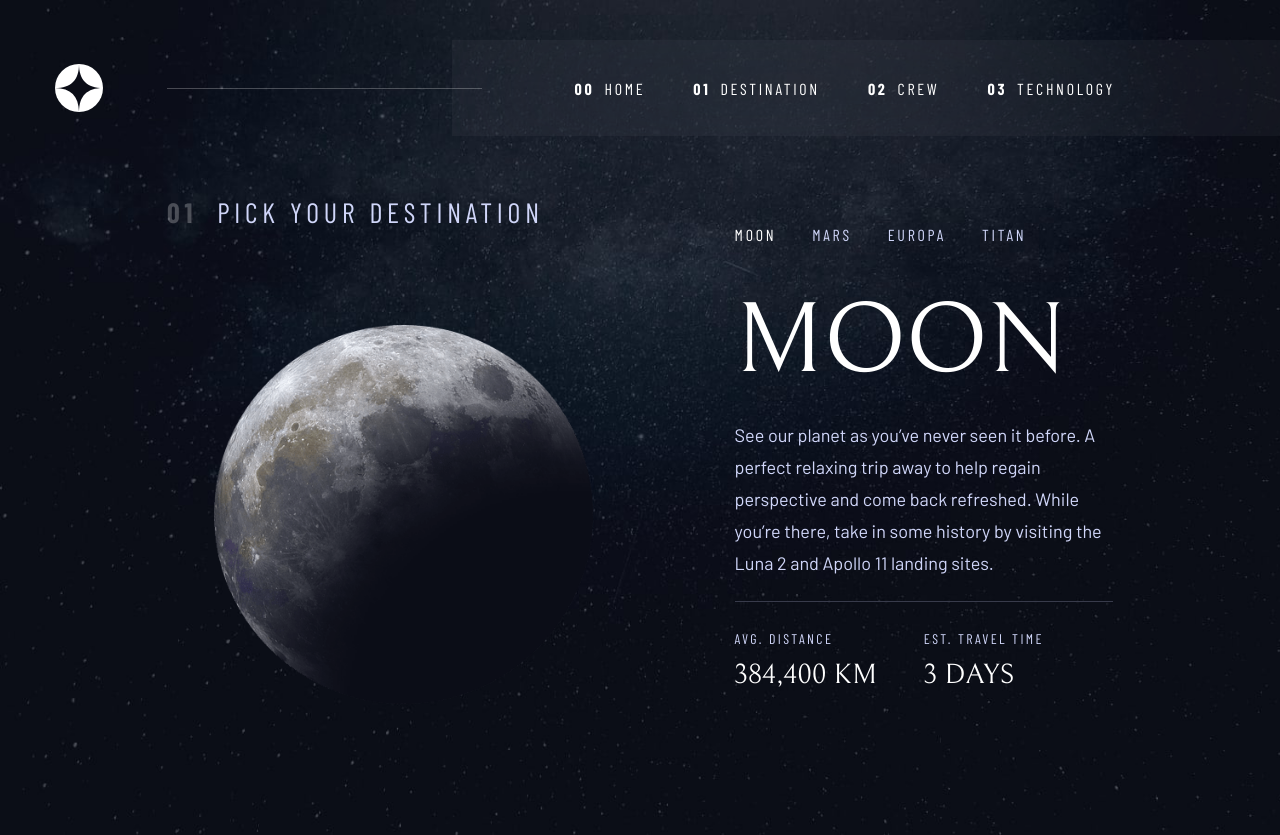
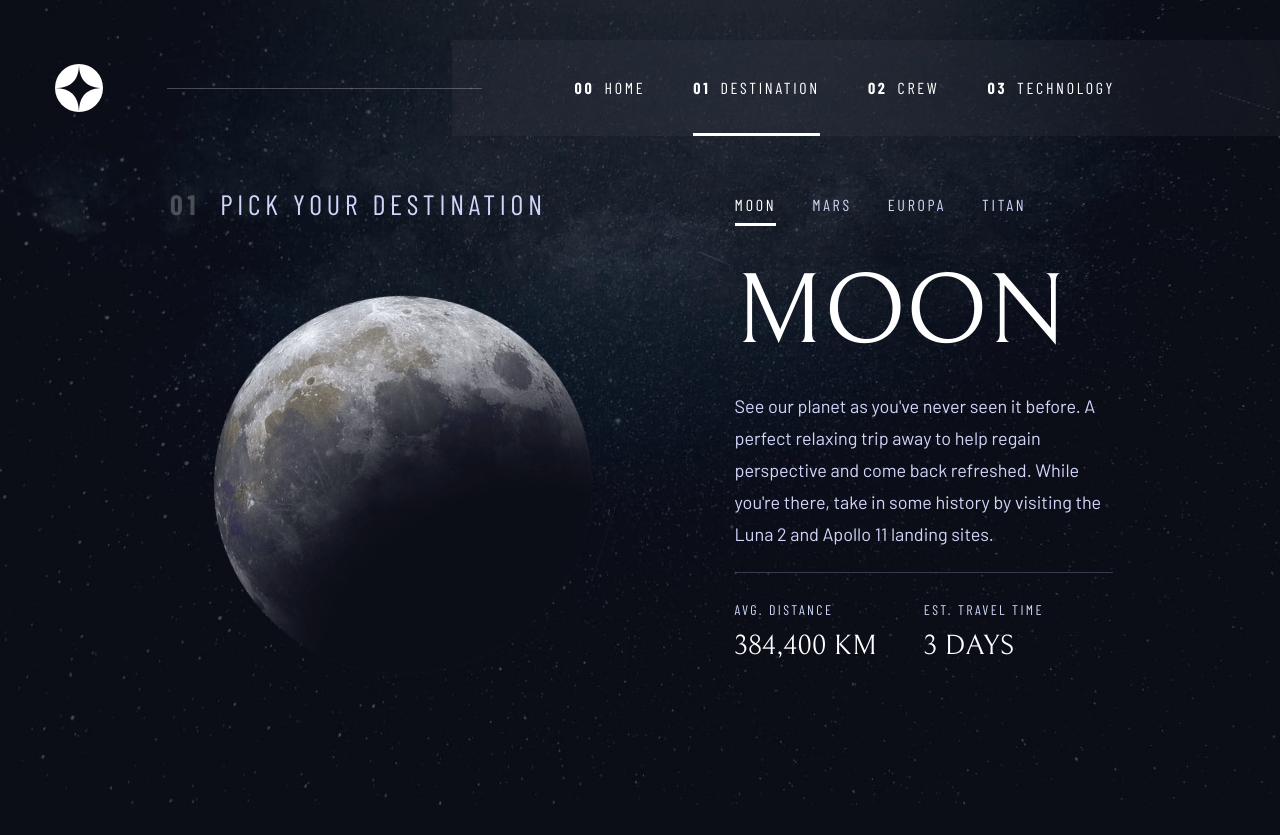
Before and after one commit to PerleMedia/fm-space-tourism, a plain HTML site: page destination.html in a window 1280 px wide. Both pictures are taken after a click on the button "MOON". After the commit the page ends 805 px from the top, so only its background shows below. Drawn offline with Linux system fonts and the light colour scheme.

Commit message:
destination/frontpage v2 - added js

```diff
--- a/destination.html
+++ b/destination.html
@@ -5,7 +5,7 @@
     <meta charset="UTF-8">
     <meta name="viewport" content="width=device-width, initial-scale=1.0">
     <meta http-equiv="X-UA-Compatible" content="ie=edge">
-    <link rel="icon" type="image/png" sizes="32x32" href="./assets/favicon-32x32.png">
+    <link rel="icon" type="image/png" sizes="32x32" href="images/favicon-32x32.png">
 
     <title>Destination - Frontend Mentor | Space tourism website</title>
 
@@ -30,8 +30,16 @@
             <li class="menu-item">
               <a class="menu-link nav-text" aria-label="Technology" href="technology.html"><span>03</span>Technology</a>
             </li>
+
           </ul>
         </nav>
+
+        <div id="hover-underline" class="hover-underline">
+
+        </div>
+        <div class="page-title">
+          <h5><span>01</span>Pick your destination</h5>
+        </div>
 
       </header>
 
@@ -39,14 +47,13 @@
       <main>
         <div class="row cols-2 align-fe">
           <div class="dest-selection">
-            <h5><span>01</span>Pick your destination</h5>
             <img id="dest-image" src="images/destination/image-moon.png" alt="Close-up photo of the Moon"/>
           </div>
           <div class="dest-content">
             <div class="content-wrapper">
-              <ul class="destination-menu flex">
+              <ul class="destination-menu flex" onclick="activeclassSelect(event)">
                 <li>
-                  <button class="nav-text active">Moon</button>
+                  <button class="nav-text d-active">Moon</button>
                 </li>
                 <li>
                   <button class="nav-text">Mars</button>
@@ -68,11 +75,11 @@
                 </p>
 
                 <div class="dest-data row flex cols-2">
-                  <div class="distance">
+                  <div id="dest-distance" class="distance">
                     <span class="subheading-two">Avg. distance</span>
                     <span class="subheading-one">384,400 km</span>
                   </div>
-                  <div class="travel">
+                  <div id="dest-travel" class="travel">
                     <span class="subheading-two">Est. travel time</span>
                     <span class="subheading-one">3 days</span>
                   </div>
--- a/js/script.js
+++ b/js/script.js
@@ -0,0 +1,116 @@
+let underline = document.getElementById('hover-underline');
+let menuItems = document.querySelectorAll('#main-menu li');
+let startItem = document.querySelector('#main-menu li.active');
+
+/***
+ ** Sliding Underline on Navigation Hover
+***/
+function navHoverLine(){
+  setTimeout(function(){
+    let startItem = document.querySelector('#main-menu li.active');
+    let startBounding = startItem.getBoundingClientRect();
+    let startWidth = startBounding.width - 48;
+    let startLeft = startBounding.left + 24;
+    let bounding = startItem.getBoundingClientRect();
+    let itemWidth = bounding.width;
+    let itemLeft = bounding.left;
+
+    let widthString = itemWidth.toString() + "px";
+    let leftString = itemLeft.toString() + "px";
+    let stWidthString = startWidth.toString() + "px";
+    let stLeftString = startLeft.toString() + "px";
+
+    underline.style.width = stWidthString;
+    underline.style.left = stLeftString;
+    underline.style.backgroundColor = '#fff';
+
+    for (let i = 0; i < menuItems.length; i++) {
+      menuItems[i].onmouseenter = function mouseOverTest (){
+        bounding = menuItems[i].getBoundingClientRect();
+        itemWidth = bounding.width - 48;
+        itemLeft = bounding.left + 24;
+        widthString = itemWidth.toString() + "px";
+        leftString = itemLeft.toString() + "px";
+
+        underline.style.width = widthString;
+        underline.style.left = leftString;
+
+        if (menuItems[i].classList.contains('active')) {
+          underline.style.backgroundColor = '#fff';
+        } else {
+          underline.style.backgroundColor = 'rgba(255,255,255,.5)';
+        }
+      }
+
+      menuItems[i].onmouseleave = function mouseOverTest (){
+        underline.style.width = '0';
+        underline.style.left = stLeftString;
+      }
+    }
+  }, 500);
+};
+
+document.addEventListener("DOMContentLoaded", navHoverLine());
+
+/***
+ ** Display Corresponding Destination Info
+***/
+function destMars(place){
+  let destTitle = document.querySelector('#dest-description h2');
+  let destParagraph = document.querySelector('#dest-description p');
+  let destDistance = document.querySelector('#dest-distance .subheading-one');
+  let destTravel = document.querySelector('#dest-travel .subheading-one');
+  let destImage = document.getElementById('dest-image');
+  destTitle.innerText = place;
+
+  switch(place) {
+  case 'MOON':
+    destParagraph.innerText = "See our planet as you've never seen it before. A perfect relaxing trip away to help regain perspective and come back refreshed. While you're there, take in some history by visiting the Luna 2 and Apollo 11 landing sites.";
+    destDistance.innerText = "384,400 km";
+    destTravel.innerText = "3 days";
+    destImage.src = "images/destination/image-moon.png";
+    break;
+  case 'MARS':
+    destParagraph.innerText = "Don't forget to pack your hiking boots. You'll need them to tackle Olympus Mons, the tallest planetary mountain in our solar system. It's two and a half times the size of Everest!";
+    destDistance.innerText = "225 mil. km";
+    destTravel.innerText = "9 months";
+    destImage.src = "images/destination/image-mars.png";
+    break;
+  case 'EUROPA':
+    destParagraph.innerText = "The smallest of the four Galilean moons orbiting Jupiter, Europa is a winter lover's dream. With an icy surface, it's perfect for a bit of ice skating, curling, hockey, or simple relaxation in your snug wintery cabin.";
+    destDistance.innerText = "628 mil. km";
+    destTravel.innerText = "3 years";
+    destImage.src = "images/destination/image-europa.png";
+    break;
+  case 'TITAN':
+    destParagraph.innerText = "The only moon known to have a dense atmosphere other than Earth, Titan is a home away from home (just a few hundred degrees colder!). As a bonus, you get striking views of the Rings of Saturn.";
+    destDistance.innerText = "1.6 bil. km";
+    destTravel.innerText = "7 years";
+    destImage.src = "images/destination/image-titan.png";
+    break;
+  default:
+    destParagraph.innerText = "See our planet as you've never seen it before. A perfect relaxing trip away to help regain perspective and come back refreshed. While you're there, take in some history by visiting the Luna 2 and Apollo 11 landing sites.";
+    destDistance.innerText = "384,400 km";
+    destTravel.innerText = "3 days";
+    destImage.src = "images/destination/image-moon.png";
+    break;
+}
+}
+
+/***
+ ** Select Active Destination
+***/
+function activeclassSelect(e) {
+  let elems = document.querySelectorAll(".d-active");
+  let selectedDest = '';
+  [].forEach.call(elems, function(el) {
+      if (e.target.type == 'submit'){
+        el.classList.remove("d-active");
+      }
+  });
+if (e.target.type == 'submit'){
+  e.target.className = "nav-text d-active";
+  selectedDest = e.target.innerText;
+  destMars(selectedDest);
+  }
+}
--- a/sass/pages/_header.scss
+++ b/sass/pages/_header.scss
@@ -20,8 +20,22 @@
     ul#main-menu{
       margin:0 141px 0 99px;
       li{
+        min-height:96px;
+        display:flex;
+        align-items: center;
+        position:relative;
+        &.active::after{
+          content:'';
+          width:calc(100% - 48px);
+          height:3px;
+          bottom:0;
+          left:24px;
+          position:absolute;
+          background:white;
+        }
         a{
           color: $white;
+          padding: calc((96px/2) - .7em) 24px;
           span{
             font-weight:600;
             margin-right:10px;
@@ -31,6 +45,27 @@
     }
   }
 
+  .hover-underline{
+    width:0;
+    height:3px;
+    background:rgba(255,255,255,.5);
+    position:absolute;
+    top:133px;
+    transition:all .4s ease-out;
+  }
+
+  .page-title{
+    position:absolute;
+    padding-top: 232px;
+    margin-left: 115px;
+    h5{
+      span{
+        margin-right:20px;
+        font-weight:600;
+        color:rgba(255,255,255,.25);
+      }
+    }
+  }
 
   @media (max-width:$mddesktop){
 
--- a/sass/pages/_page-destination.scss
+++ b/sass/pages/_page-destination.scss
@@ -2,21 +2,13 @@
   background-image:url('images/destination/background-destination-desktop.jpg');
 
   main{
-
     .row{
-
       .dest-selection{
-        h5{
-          span{
-            margin-right:20px;
-            font-weight:600;
-            color:rgba(255,255,255,.25);
-          }
-        }
         #dest-image{
           display:block;
           width:80%;
           margin:97px auto 0;
+          animation: rotation 300s infinite linear;
         }
       }
       .dest-content{
@@ -31,9 +23,31 @@
                 padding:0;
                 margin:0 36px 0 0;
                 color:$lightblue;
+                position:relative;
+                transition:all .4s ease-out;
 
-                &.active{
+                &::after{
+                  content:'';
+                  position:absolute;
+                  width:0;
+                  height:3px;
+                  left:0;
+                  bottom:-12px;
+                  transition:all .4s ease-out;
+                }
+                &:hover::after{
+                  width:100%;
+                  background-color:rgba(255,255,255,.5);
+                }
+                &.d-active{
                   color:$white;
+                  &::after{
+                    content:'';
+                    width:100%;
+                    background:$white;
+                    opacity:1;
+
+                  }
                 }
               }
             }
@@ -64,3 +78,12 @@
 
   }
 }
+
+@keyframes rotation {
+  from {
+    transform: rotate(0deg);
+  }
+  to {
+    transform: rotate(359deg);
+  }
+}
```
Also changed, not shown: index.html (+6 -1 lines), js/gsap.js (added), style.css, 1 other file.
